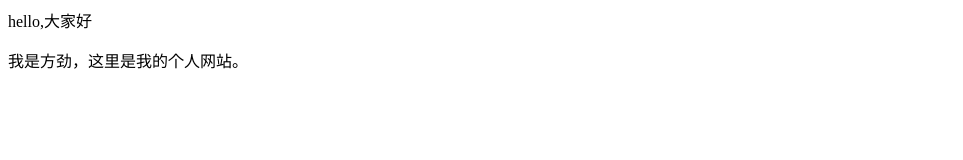
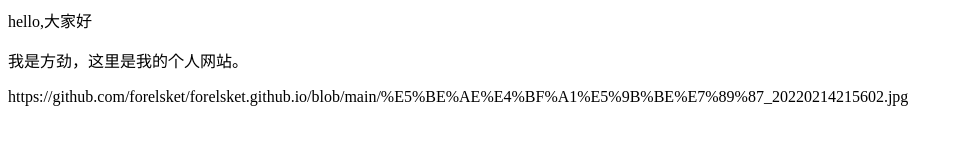
Before and after one commit to forelsket/forelsket.github.io, a plain HTML site: page index.html in a window 1280 px wide. Shown: the whole page, without its empty margins (0-963 px from the left). Drawn offline with Linux system fonts and the light colour scheme.

Commit message:
Update index.html

```diff
--- a/index.html
+++ b/index.html
@@ -1,2 +1,3 @@
 <p>hello,大家好 </p>
 <p>我是方劲，这里是我的个人网站。</p>
+https://github.com/forelsket/forelsket.github.io/blob/main/%E5%BE%AE%E4%BF%A1%E5%9B%BE%E7%89%87_20220214215602.jpg
```
